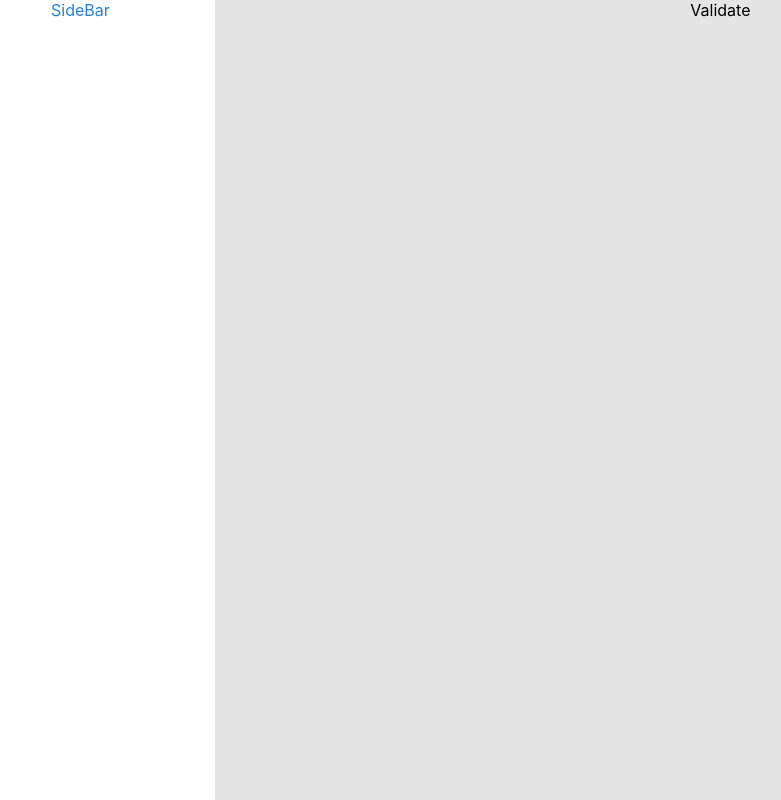
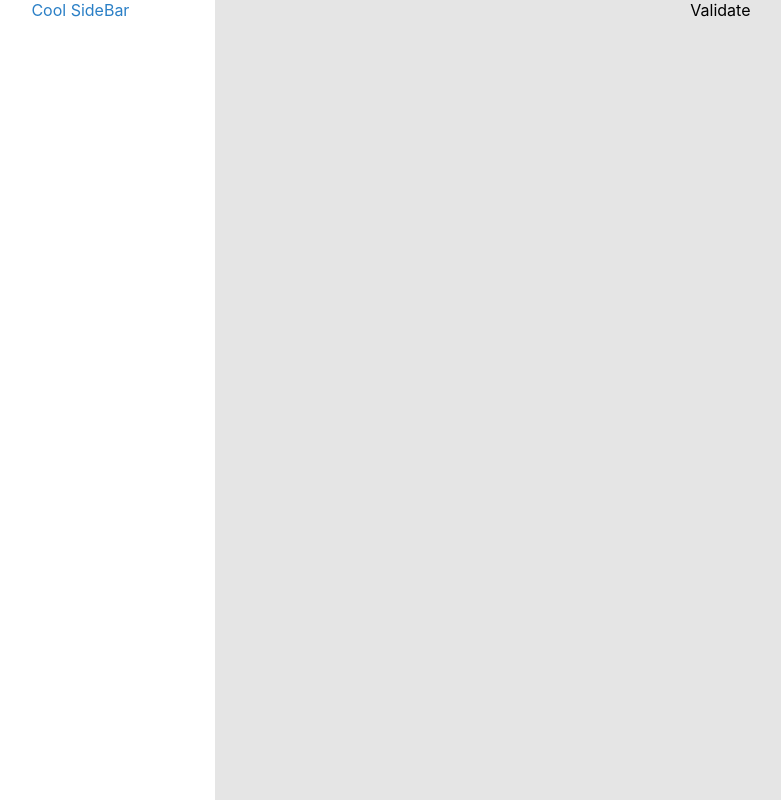
Before and after one commit to YoniTint/Brave_Together_React, a React (Create React App) app: page / in a window 1280 px wide. Shown: the whole page, without its empty margins (54-835 px from the left). Built offline with nearby package versions, Linux system fonts and the light colour scheme.

Commit message:
added "cool" to title

```diff
--- a/src/Components/SideBar.jsx
+++ b/src/Components/SideBar.jsx
@@ -1,7 +1,7 @@
 import React from "react";
 
 export default function SideBar() {
-  return <div style={sideBarStyle}>SideBar</div>;
+  return <div style={sideBarStyle}>Cool SideBar</div>;
 }
 
 const sideBarStyle = {
```
